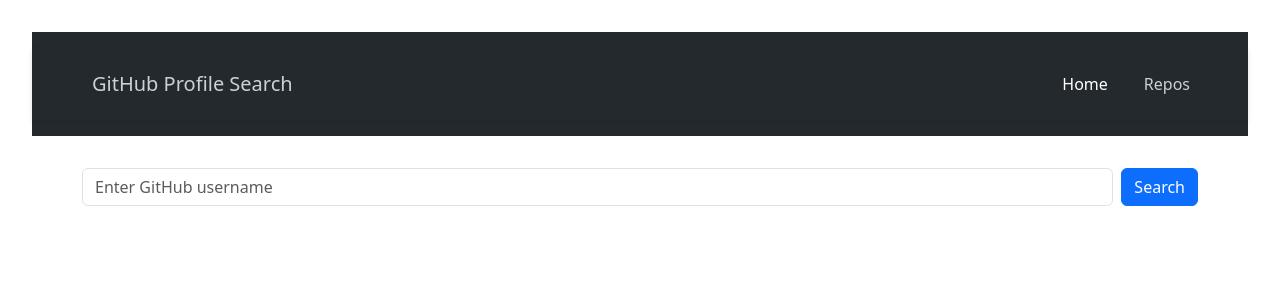
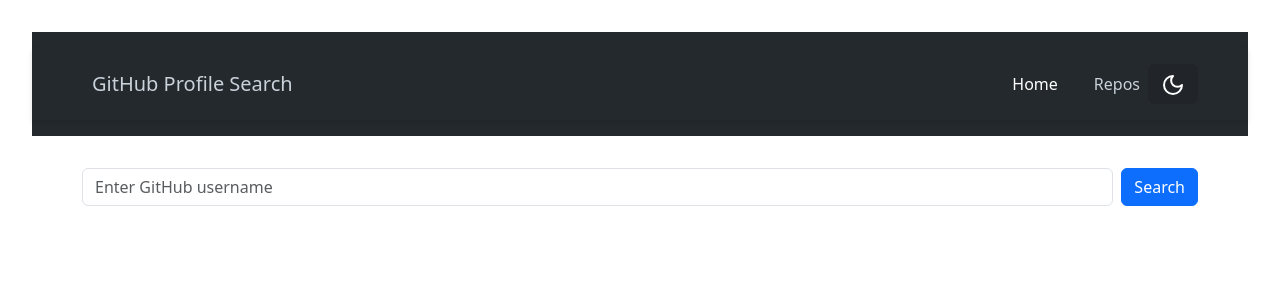
Before and after one commit to MasterIfeanyi/github-api-interview, a React (Vite) app: page / in a window 1280 px wide. Shown: the top 300 px of the page. Built offline with nearby package versions, Linux system fonts and the light colour scheme.

Commit message:
add dark-mode toggle

```diff
--- a/package.json
+++ b/package.json
@@ -14,6 +14,7 @@
     "axios": "^1.8.4",
     "bootstrap": "^5.3.1",
     "bootstrap-icons": "^1.11.3",
+    "lucide-react": "^0.487.0",
     "react": "^19.0.0",
     "react-dom": "^19.0.0",
     "react-icons": "^5.5.0",
--- a/src/components/Header.jsx
+++ b/src/components/Header.jsx
@@ -1,11 +1,19 @@
-import {useState} from 'react'
-import axios from 'axios';
-import { FiMapPin, FiLink } from "react-icons/fi"
+import {useState, useEffect} from 'react'
 import { Link } from 'react-router-dom';
-import { useAuth } from '../context/AuthContext'
 import "./Header.css"
+import { Sun, Moon } from "lucide-react"
 
 const Header = () => {
+
+    const [darkMode, setDarkMode] = useState(false);
+
+    useEffect(() => {
+        if (darkMode) {
+          document.body.classList.add("dark", "bg-dark", "text-light")
+        } else {
+          document.body.classList.remove("dark", "bg-dark", "text-light")
+        }
+    }, [darkMode])
 
 
   return (
@@ -29,6 +37,10 @@
                             <Link to="repos" className="nav-link">Repos</Link>
                         </li>
                     </ul>
+
+                    <button className={`btn ${darkMode ? "btn-light" : "btn-dark"}`} onClick={() => setDarkMode(!darkMode)}>
+                        {darkMode ? <Sun className="h-4 w-4" /> : <Moon className="h-4 w-4" />}
+                    </button>
                 </div>
             </div>
         </nav>
```
Also changed, not shown: 1 other file (tests, documents, lock files or other folders).
